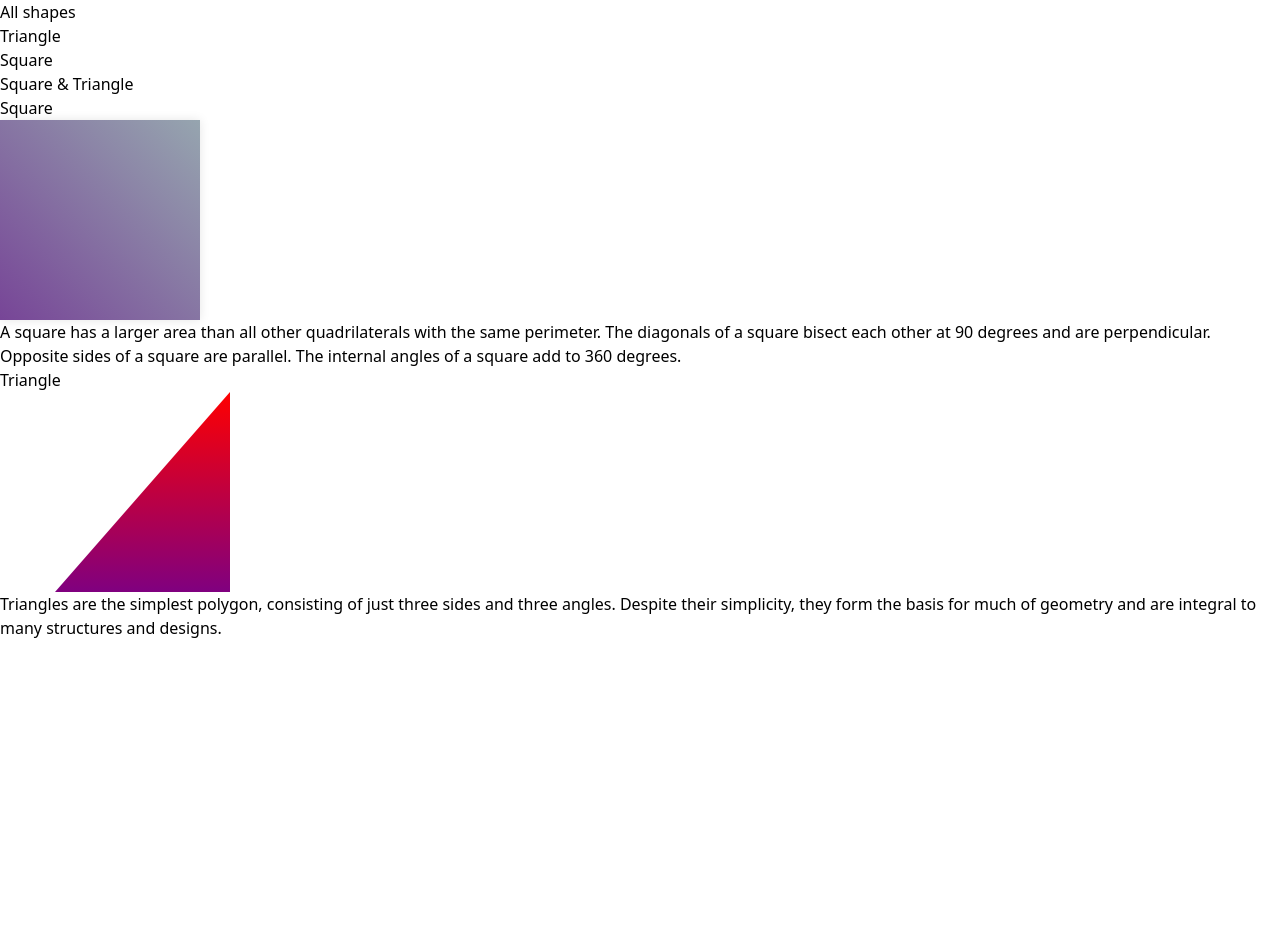
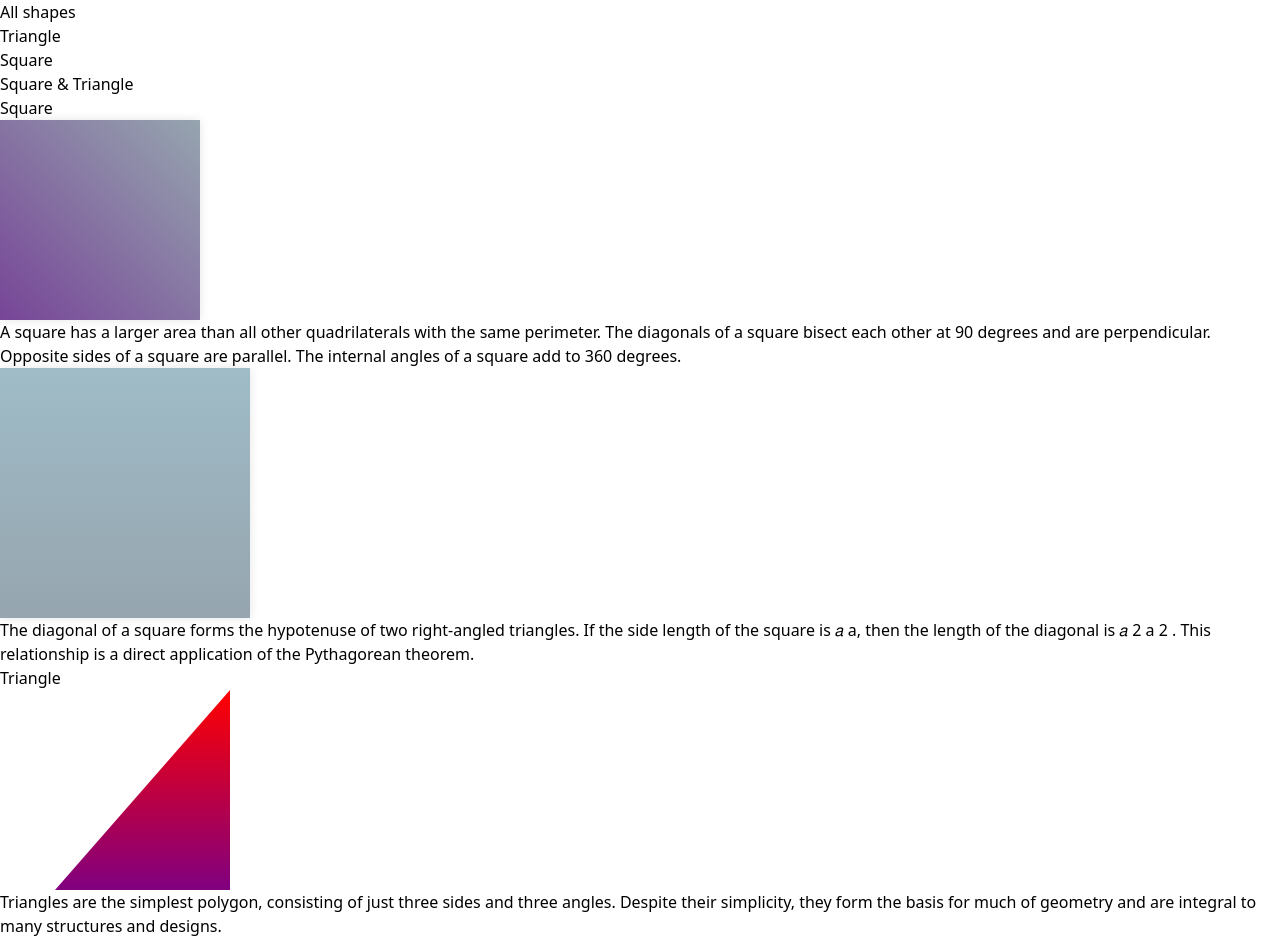
Before and after one commit to waywrd/Hantec-Markets, a Vue app: page /triangle-square in a window 1280 px wide. Before the commit the page ends 800 px from the top, so only its background shows below. Built offline with nearby package versions, Linux system fonts and the light colour scheme.

Commit message:
add-second-row-to-square-page-for-symetry

```diff
--- a/src/views/SquareView.vue
+++ b/src/views/SquareView.vue
@@ -8,6 +8,14 @@
           A square has a larger area than all other quadrilaterals with the same perimeter. The diagonals of a square
           bisect each other at 90 degrees and are perpendicular. Opposite sides of a square are parallel. The internal
           angles of a square add to 360 degrees.
+        </div>
+      </div>
+      <div class="square2 sm:self-start self-center sm:ml-24 mt-8"></div>
+      <div class="sm:w-6/12 w-screen self-start">
+        <div class="text-xl font-extralight mt-6 sm:pl-12 px-8">
+          The diagonal of a square forms the hypotenuse of two right-angled triangles. If the side length of the square
+          is 𝑎 a, then the length of the diagonal is 𝑎 2 a 2 . This relationship is a direct application of the
+          Pythagorean theorem.
         </div>
       </div>
     </div>
@@ -23,4 +31,13 @@
   justify-content: center;
   box-shadow: 0 0 10px rgba(0, 0, 0, 0.1);
 }
+.square2 {
+  width: 250px;
+  height: 250px;
+  background: linear-gradient(180deg, #9fbcc7, #96a5af);
+  display: flex;
+  align-items: center;
+  justify-content: center;
+  box-shadow: 0 0 10px rgba(0, 0, 0, 0.1);
+}
 </style>
```
